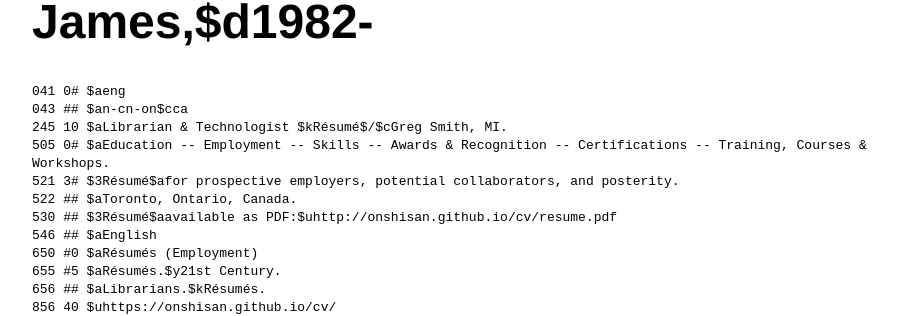
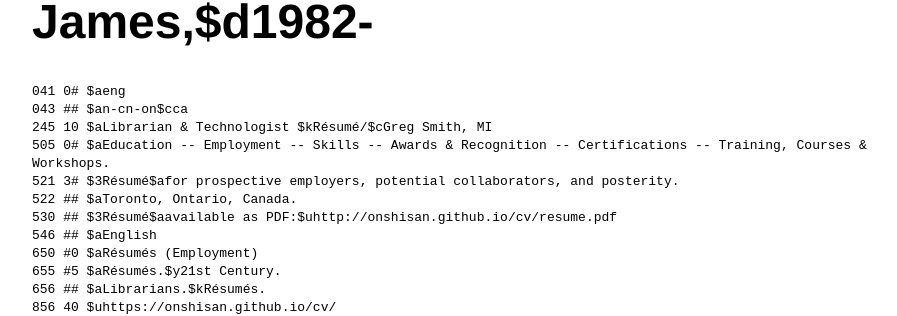
Before and after one commit to onshisan/onshisan.github.io, a Jekyll site: the page built from cv/index.html, in a window 1280 px wide and 900 px high. Shown: the part 171-487 px from the top of the window, without its empty margins (160-1057 px from the left). Built offline with Jekyll 4.4.1, drawn with Linux system fonts in a browser that asks for light colours.

```diff
--- a/_includes/resume.html
+++ b/_includes/resume.html
@@ -2,7 +2,7 @@
 <code>
 041 0# $aeng</br>
 043 ## $an-cn-on$cca</br>
-245 10 $aLibrarian & Technologist $kRésumé$/$cGreg Smith, MI.</br>
+245 10 $aLibrarian & Technologist $kRésumé/$cGreg Smith, MI</br>
 505 0# $aEducation -- Employment -- Skills -- Awards & Recognition -- Certifications -- Training, Courses & Workshops.</br>
 521 3# $3Résumé$afor prospective employers, potential collaborators, and posterity.</br>
 522 ## $aToronto, Ontario, Canada.</br>
```
